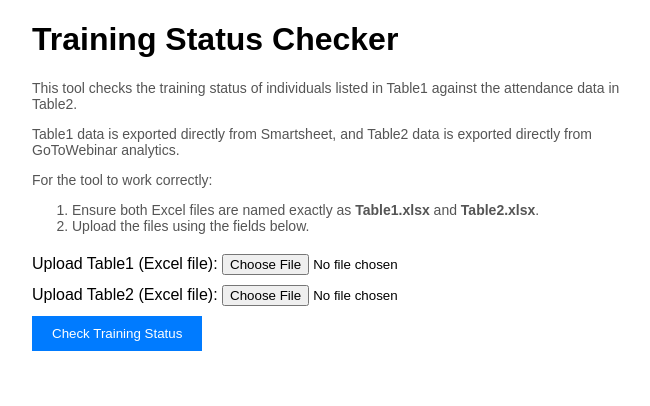
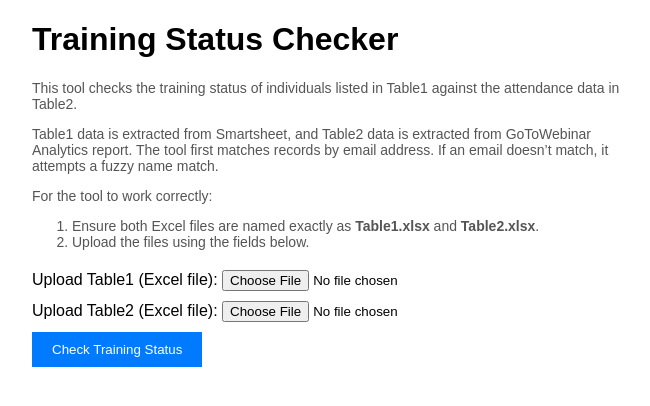
Before and after one commit to joylijing/training_status_checker, a Flask app: page / in a window 1280 px wide. Shown: the top 406 px of the page, without its empty margins (308-958 px from the left). Run offline with Flask 3, Linux system fonts and the light colour scheme.

Commit message:
Update index.html

```diff
--- a/templates/index.html
+++ b/templates/index.html
@@ -41,7 +41,8 @@
         <h1>Training Status Checker</h1>
         <div class="instruction-note">
             <p>This tool checks the training status of individuals listed in Table1 against the attendance data in Table2.</p>
-            <p>Table1 data is exported directly from Smartsheet, and Table2 data is exported directly from GoToWebinar analytics.</p>
+            <p>Table1 data is extracted from Smartsheet, and Table2 data is extracted from GoToWebinar Analytics report. The tool first matches records by email address.
+If an email doesn’t match, it attempts a fuzzy name match. </p>
             <p>For the tool to work correctly:</p>
             <ol>
                 <li>Ensure both Excel files are named exactly as <strong>Table1.xlsx</strong> and <strong>Table2.xlsx</strong>.</li>
```
